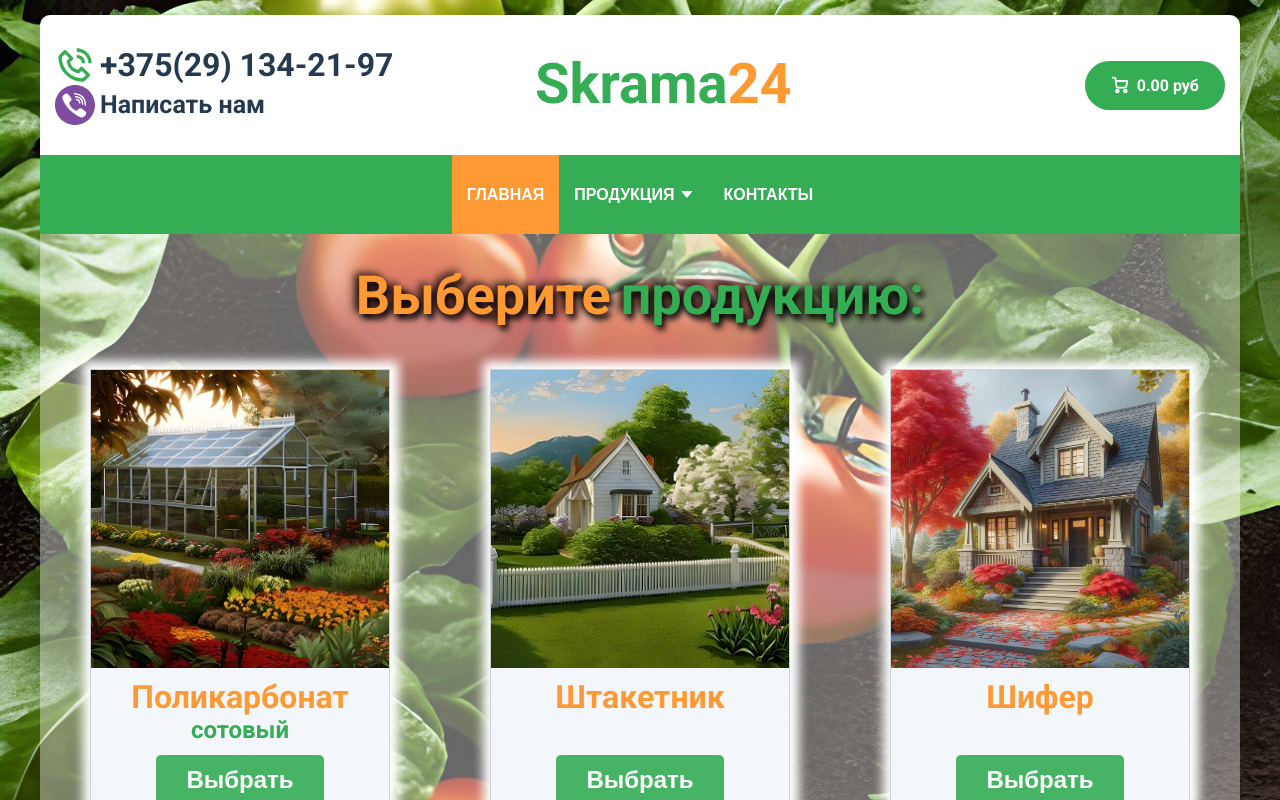
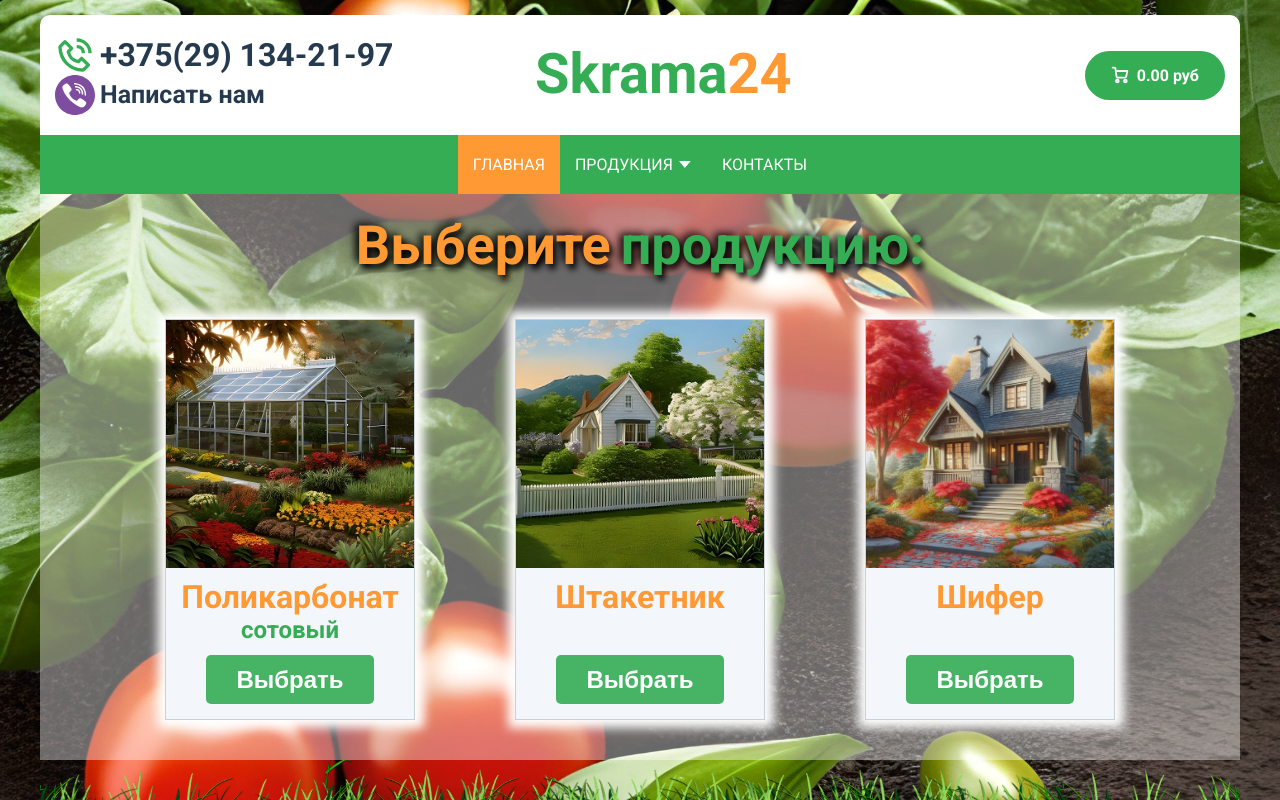
Before and after one commit to akurlovich/skrama.by_client, a React (Create React App) app: page / in a window 1280 px wide. Shown: the top 800 px of the page. Built offline with nearby package versions, Linux system fonts and the light colour scheme; what @fluentui/react would draw is missing.

Commit message:
feat: nav logic for shifer block

```diff
--- a/src/App.tsx
+++ b/src/App.tsx
@@ -13,6 +13,8 @@ import { AddProduct } from "./components_V2/AddProduct/AddProduct";
 import { PicketFenceBlock } from "./components_V2/PicketFenceBlock/PicketFenceBlock";
 import { PicketFenceInfo } from "./components_V2/PicketFenceBlock/PicketFenceInfo/PicketFenceInfo";
 import PolikarbonatMain from "./components_V2/PolikarbonatMain/PolikarbonatMain";
+import { ShiferBlock } from "./components_V2/ShiferBlock/ShiferBlock";
+import { ShiferInfo } from "./components_V2/ShiferBlock/ShiferInfo/ShiferInfo";
 
 const App: FC = () => {
 
@@ -32,6 +34,8 @@ const App: FC = () => {
         <Route path="polikarbonat/:id" element={<ProductInfo/>}/>
         <Route path="shtaketnik" element={<PicketFenceBlock/>}/>
         <Route path="shtaketnik/:id" element={<PicketFenceInfo/>}/>
+        <Route path="shifer" element={<ShiferBlock/>}/>
+        <Route path="shifer/:id" element={<ShiferInfo/>}/>
         <Route path="about" element={<About/>}/>
         <Route path="*" element={<PageNotFound/>}/>
       </Route>
--- a/src/components_V2/Header/Header.tsx
+++ b/src/components_V2/Header/Header.tsx
@@ -168,6 +168,12 @@ export const Header: FC = () => {
                 Поликарбонат
               </NavLink>
               <NavLink
+                to='/shifer'
+                onClick={() => setShowItems(false)}
+                className={({ isActive }) => isActive ? 'header__navbar__item active' : 'header__navbar__item show'}>
+                Шифер
+              </NavLink>
+              <NavLink
                 to='/shtaketnik'
                 onClick={() => setShowItems(false)}
                 className={({ isActive }) => isActive ? 'header__navbar__item active' : 'header__navbar__item show'}>
--- a/src/components_V2/Header/header.scss
+++ b/src/components_V2/Header/header.scss
@@ -40,7 +40,7 @@
 
   &__toolbar {
     display: flex;
-    padding: 30px 15px;
+    padding: 20px 15px;
     justify-content: space-between;
     align-items: center;
 
@@ -261,7 +261,7 @@
         position: absolute;
         display: flex;
         flex-direction: column;
-        top: 78px;
+        top: 58px;
         z-index: 200000;
 
         @media (max-width: 575px) {
@@ -271,10 +271,10 @@
     }
 
     &__item {
-      padding: 30px 15px;
-      font-family: "Open Sans", sans-serif;
+      padding: 20px 15px;
+      // font-family: "Open Sans", sans-serif;
       font-size: 16px;
-      font-weight: 600;
+      font-weight: 400;
       color: #FFFFFF;
       text-transform: uppercase;
       color: #fff;
--- a/src/components_V2/Home/Home.tsx
+++ b/src/components_V2/Home/Home.tsx
@@ -33,9 +33,9 @@ const Home: FC = () => {
         {/* <TypeBlock title='Поликарбонат' linkTo="polikarbonat-main" imgSrc={polik}/> */}
         {/* <TypeBlock title='Поликарбонат' linkTo="polikarbonat" imgSrc={polik}/> */}
         {/* <TypeBlock title='Штакетник' linkTo="shtaketnik" imgSrc={shtak}/> */}
-        <TypeCard title="Поликарбонат" text="сотовый" imgSrc={polik}/>
-        <TypeCard title="Штакетник" imgSrc={shtak}/>
-        <TypeCard title="Шифер" imgSrc={shifer}/>
+        <TypeCard title="Поликарбонат" text="сотовый" linkTo="polikarbonat" imgSrc={polik}/>
+        <TypeCard title="Штакетник" linkTo="shtaketnik" imgSrc={shtak}/>
+        <TypeCard title="Шифер" linkTo="shifer" imgSrc={shifer}/>
       </div>
       {/* <MainImage/>
       <MainAbout/>
--- a/src/components_V2/Home/home.scss
+++ b/src/components_V2/Home/home.scss
@@ -30,7 +30,7 @@
       font-size: 54px;
       color: var(--light);
       text-align: center;
-      padding-top: 30px;
+      padding-top: 20px;
       // text-shadow: 3px 5px 6px #000, -6px -7px 6px #000;
       text-shadow: 3px 5px 6px #000, -4px -2px 9px #000;
 
--- a/src/components_V2/ProductsBlock/ProductItem/productitem.scss
+++ b/src/components_V2/ProductsBlock/ProductItem/productitem.scss
@@ -9,7 +9,7 @@
     margin-top: 10px;
     flex: 0 0 auto;
     width: 320px;
-    min-height: 413px;
+    min-height: 475px;
     // height: 359px;
     // border: 3px solid #F6F7F8;
     border: 3px solid #dff1e0;
@@ -78,7 +78,7 @@
       gap: 8px;
       text-align: center;
       align-items: center;
-
+      flex-grow: 1;
     }
 
     &__title {
@@ -96,7 +96,7 @@
       flex-direction: column;
       align-items: center;
       text-align: center;
-
+      flex-grow: 1;
     }
 
     &__text {
--- /dev/null
+++ b/src/components_V2/ShiferBlock/ShiferBlock.tsx
@@ -0,0 +1,10 @@
+import React, { FC } from 'react'
+import './shiferblock.scss'
+
+const ShiferBlockInner: FC = () => {
+	return (
+		<div>ShiferBlock</div>
+	)
+}
+
+export const ShiferBlock = React.memo(ShiferBlockInner)
--- /dev/null
+++ b/src/components_V2/ShiferBlock/ShiferInfo/ShiferInfo.tsx
@@ -0,0 +1,9 @@
+import React, { FC } from 'react'
+
+const ShiferInfoInner: FC = () => {
+	return (
+		<div>ShiferInfo</div>
+	)
+}
+
+export const ShiferInfo = React.memo(ShiferInfoInner)
--- a/src/components_V2/TypeCard/TypeCard.tsx
+++ b/src/components_V2/TypeCard/TypeCard.tsx
@@ -1,27 +1,31 @@
 import React, { FC } from 'react'
+import { useNavigate } from 'react-router-dom'
 import './typecard.scss'
-// @ts-ignore
-// import avatar from '../../assets/img/main_img4.jpg'
 
 interface IProps {
   title: string;
 	text?: string;
-  linkTo?: string;
+  linkTo: string;
   imgSrc?: string;
 };
 
 const TypeCardInner: FC<IProps> = ({title, text, linkTo, imgSrc}) => {
+	const navigate = useNavigate();
+
 	return (
 		<div className='typecard'>
-			<div className="typecard__wrapper">
-				<div className="typecard__image">
+			<div className="typecard__card">
+				<div className="typecard__card__image">
 					<img src={imgSrc}/>
 				</div>
-				<div className="typecard__title">
+				<div className="typecard__card__title">
 					<h2>{title}</h2>
 					<h3>{text}</h3>
 				</div>
-				<button className="typecard__button">
+				<button
+					className="typecard__card__button"
+					onClick={() => navigate(`/${linkTo}`)}
+				>
 					Выбрать
 				</button>
 
--- a/src/components_V2/TypeCard/typecard.scss
+++ b/src/components_V2/TypeCard/typecard.scss
@@ -4,12 +4,12 @@
 	// box-shadow: 0px 5px 10px 2px rgba(255, 255, 255, 1);
 	box-shadow: 1px 0px 10px 8px rgba(255, 255, 255, 1);
 
-	&__wrapper {
+	&__card {
 		background-color: #F3F6FA;
 		border: 1px solid rgba(34, 60, 80, 0.2);
 		// padding: 15px 10px;
 		padding-bottom: 15px;
-		max-width: 300px;
+		max-width: 250px;
 		width: fit-content;
 		display: flex;
 		flex-direction: column;
@@ -17,6 +17,10 @@
 		gap: 10px;
 		min-height: fit-content;
 		// box-shadow: 0px 5px 10px 2px rgba(34, 60, 80, 0.2);
+		transition: all 0.5s ease;
+
+		&:hover {
+			transform: scale(1.05);
 		}
 
 		&__image {
@@ -66,5 +70,5 @@
 				opacity: 1;
 			}
 		}
-
 	}
+}
```
Also changed, not shown: src/components_V2/ShiferBlock/shiferblock.scss (added). Lines whose indentation alone changed are shown as unchanged.
